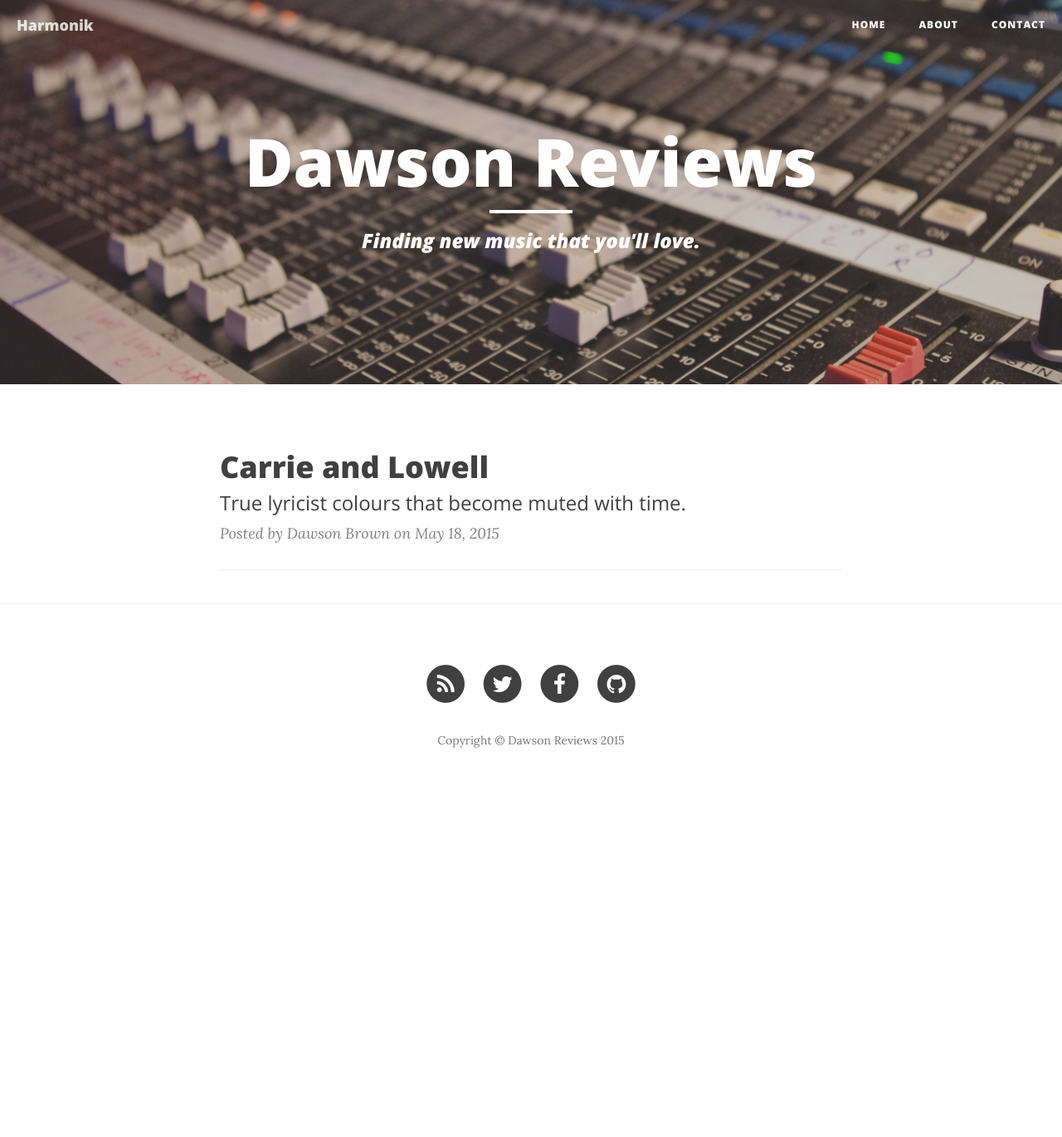
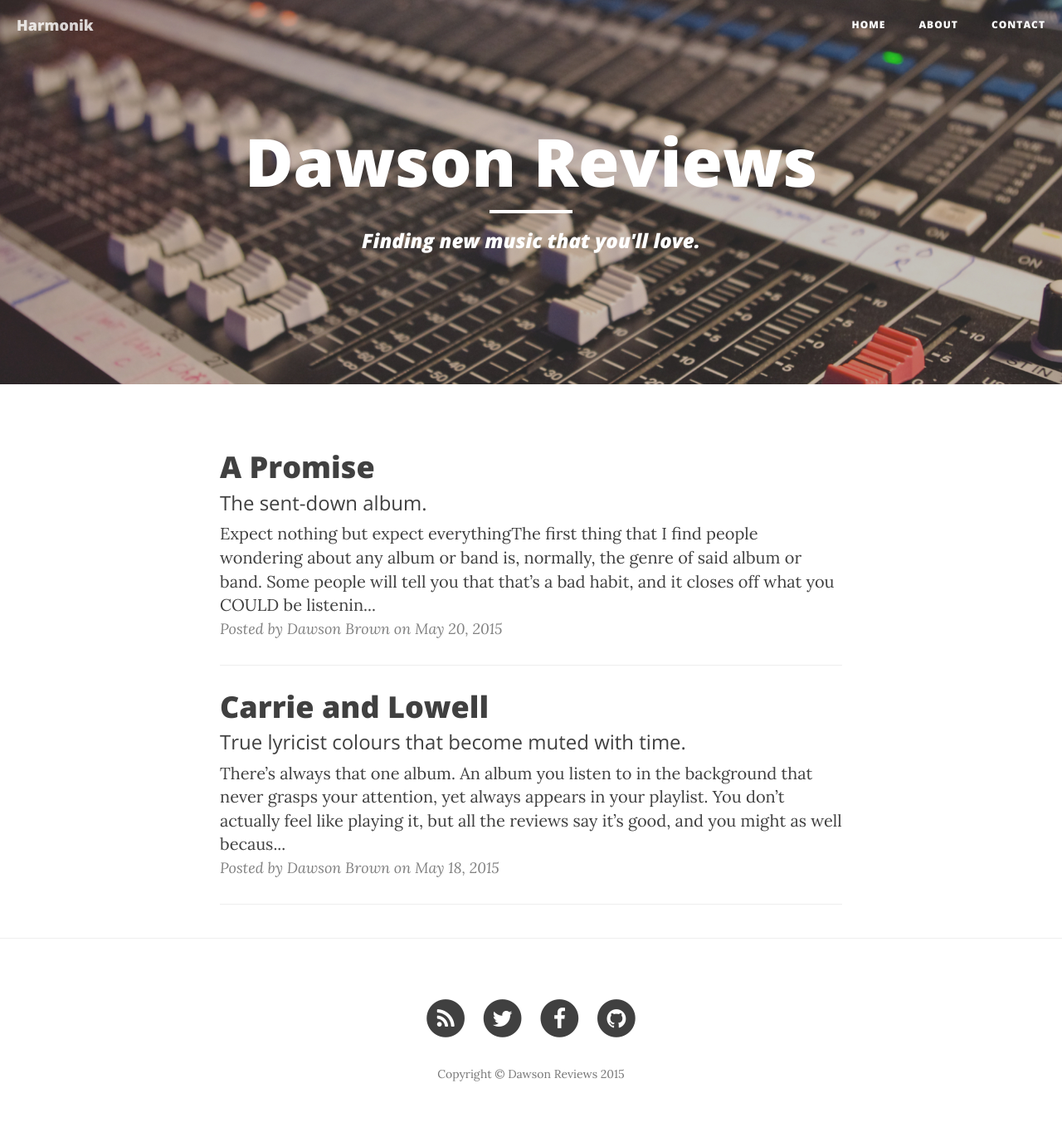
Before and after one commit to thegliss/gliss, a Jekyll site: the page built from index.html, in a window 1280 px wide. Shown: the whole page at 83% size. Built offline with Jekyll 4.4.1, drawn with Linux system fonts in a browser that asks for light colours; nearby versions of some CDN libraries; the list of posts is cut into pages by our own code; before the commit the page ends 968 px from its top, so only the background shows below that; some of the changed lines change nothing that is shown.

Commit message:
Added new Xiu Xiu post

```diff
--- /dev/null
+++ b/_posts/2015-05-20-A-Promise.md
@@ -0,0 +1,29 @@
+---
+layout:     post
+title:      "A Promise"
+subtitle:   "The sent-down album."
+date:       2015-05-20
+author:     "Dawson Brown"
+header-img: "img/promise.png"
+---
+
+### Expect nothing but expect everything
+
+**The first thing that I find people wondering about any album or band is**, normally, the genre of said album or band. Some people will tell you that that's a bad habit, and it closes off what you COULD be listening to… But to me that’s a good thing. When you recognize something it’s in a good little pre conceived notion. This gives a bit of an expectation and familiarizes the listener to that subject, making the listening experience comfortable. If the genre was emo, then you could probably expect some crying and some nice easy listening. If the genre was bebop, you could chill out and act like a total coffee shop hipster. However if you were to ask me what genre *A Promise* is I’d have to stumble around a bit. Not only does Xiu Xiu happen to incorporate many genre’s unique quirks into their music, but they also go beyond any real genre. That might be uncomfortable and frightening for someone starting off with *A Promise*. Yet that is one of the album’s many talents, making an uncomfortable draining atmosphere that has you questioning constantly what kind of move they’re going to make next. Instead of telling you what genre Xiu Xiu is, I’ll just tell you to listen to it for yourself and make your own judgements.
+
+
+That isn’t to say that *A Promise* is totally unwarranted and experimental. You can listen to a lot of dance music and noise and lots of post-punk, maybe glitch and synthpop, and you wouldn’t find anything terribly out there on *A Promise*. *A Promise* is, however, an album that keeps you guessing. The structures of these songs are uncertain, and Xiu Xiu uses this to their advantage. They know that the listener is second guessing their work, and attack at the moments you least expect it. Xiu Xiu doesn’t really build up like any post-rock or pop-punk outfit but instead leaves the building to the listener, while the song itself runs on two extremes. They give room to think and to worry over their songs. The narrative of a lot of these tracks isn't just a jog in a ritzy suburb, but instead it’s like walking down a very foggy street, somewhere secluded, at 2 in the morning. You can’t see it but you know damn well that something is watching you, ready to strike.
+
+
+### J.S, when you tell me everything…
+
+Jamie Stewart as a lyricist, and a singer, is strange. He’s timid, submissive, and takes the world against himself and asks for nothing. His music seems internalized, tired and bottled, Particularly in the track Apistat Commander. Interestingly, this track, which could be considered the loudest, shows a sense of emotional release without the spike of shock, or the prick of concern which prods, encompassing most tracks on *A Promise*. The approach is similar but different. There's a glitchy noise aspect in the first 20 seconds of the song but otherwise that can just be seen as remnants from the previous track. It eases in with details of the environment around Jamie Stewart, he puts himself into the song and inside him a static rage and sadness stir, which releases in a chaotic but formed release of noise. He screams: “All this relief, it’s the hardest thing”, and instead of asking “why god”, he simply acknowledges him: “Oh my god Oh my god Oh my god”.  Whether it be as an alternative to profanity or not is uncertain, whatever it is, it’s a beautiful release.
+
+There are other tracks where Xiu Xiu comes off as very disturbed. Examples include, Walnut house, Ian Curtis Wishlist, and Sad Pony Guerilla Girl. The music in these tracks is often sexually charged, particularly in the unseen tragedy of sex; confusion of love and sex, The strangeness of BDSM or any subject related, has no boundary to Jamie Stewart. In Sad Pony Guerilla Girl, a woman is put into a relationship with a man who only wants her body, The man is not only abusive but is cheating on his wife with a vulnerable young woman. He beats her when she starts to feel love for this man, feeling like she has to tell the whole block. Even after she’s beaten, she continues to be with the man. In Walnut House, A man or woman is involved with a leather daddy, who fulfills his/her submissive pain fulfilling wishes. He hurts them, and they call him a sweetheart. The person is, at the end of the track bombarded by a strange noise that attacks at the viewer and at the man/woman in the song. For some reason, they call out to their mom, “Don’t worry mom” is repeated on end by the singer, after this quick session of noise the song stops. It leaves behind questions that can be answered by the listener. The question may lack depth to some people but it’s enough for the listener to think a bit.
+
+
+## #The Verdict
+
+*A Promise* is laden with strange instrumental passages and more so, sad and tragic lyrics. The songs aren’t exactly held in careful manners, but the people behind the songs know what they’re doing, and they deliver on what is overall a great record. The subject matter is thought provoking and it’s smart, Same with the instrumentation, which is horrifically violent without being a certain kind of cheesy industrial. Jamie Stewart breathes into the style of music perfectly with his voice, and the way some of these songs fit into everything, it can give you great music highs… Not the kind you’d get from any old melodic or harmonious song however…
+
+**(9/10)**
--- a/index.html
+++ b/index.html
@@ -12,6 +12,11 @@ description: ""
         <h3 class="post-subtitle">
             {{ post.subtitle }}
         </h3>
+        {% endif %}
+        {% if post.description %}
+        <h4 class="post-subtitle">
+        {{ post.description | strip_html | strip_newlines | truncate: 250 }}{% else %}{{ post.content | strip_html | strip_newlines | truncate: 250 }}
+        </h4>
         {% endif %}
     </a>
     <p class="post-meta">Posted by {% if post.author %}{{ post.author }}{% else %}{{ site.title }}{% endif %} on {{ post.date | date: "%B %-d, %Y" }}</p>
```
Also changed, not shown: _posts/2015-05-19-Carrie-and-Lowell.md (renamed from _posts/2015-05-19-carrie.md), img/promise.png (added), 1 other file.
